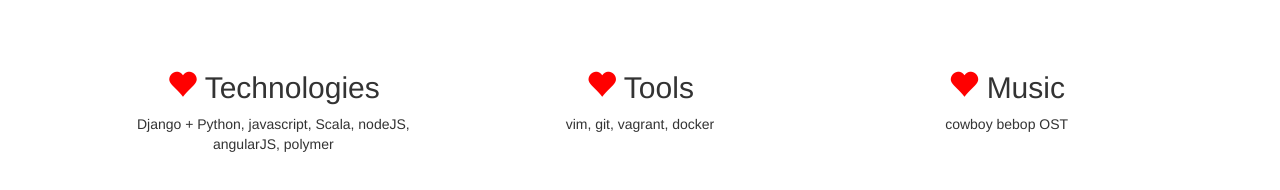
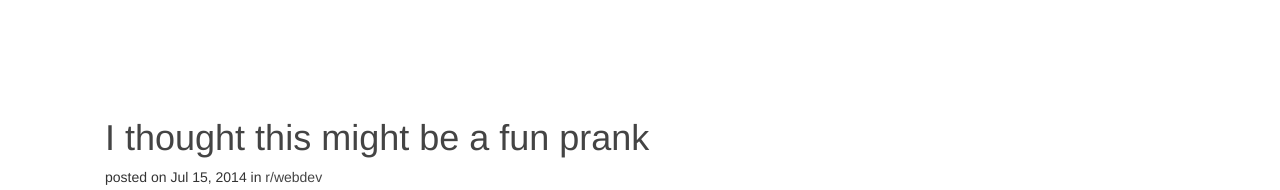
Before and after one commit to derdela/derdela.github.io, a website: page index.html in a window 1280 px wide. Shown: the part 643-833 px from the top of the page. Drawn offline with Linux system fonts and the light colour scheme.

Commit message:
removed about me section

```diff
--- a/index.html
+++ b/index.html
@@ -27,21 +27,6 @@
   </div>
 </div>
 <div class="content container">
-  <div class="text-center about row">
-    <div class="col-md-4">
-      <h2><span class="glyphicon glyphicon-heart"></span> Technologies</label></h2>
-      <p>Django + Python, javascript, Scala, nodeJS, angularJS, polymer</p>
-    </div>
-    <div class="col-md-4">
-     <h2><span class="glyphicon glyphicon-heart"></span> Tools</h2>
-     <p>vim, git, vagrant, docker</p>
-    </div>
-    <div class="col-md-4">
-     <h2><span class="glyphicon glyphicon-heart"></span> Music</h2>
-     <p>cowboy bebop OST</p>
-    </div>
-  </div>
-
   <div class="post row" ng-repeat="post in posts | filter:cat_filter | orderBy:post_order">
     <div class="col-md-12">
       <h1><a href="{{ post.url }}">{{ post.title }}</a></h1>
```
